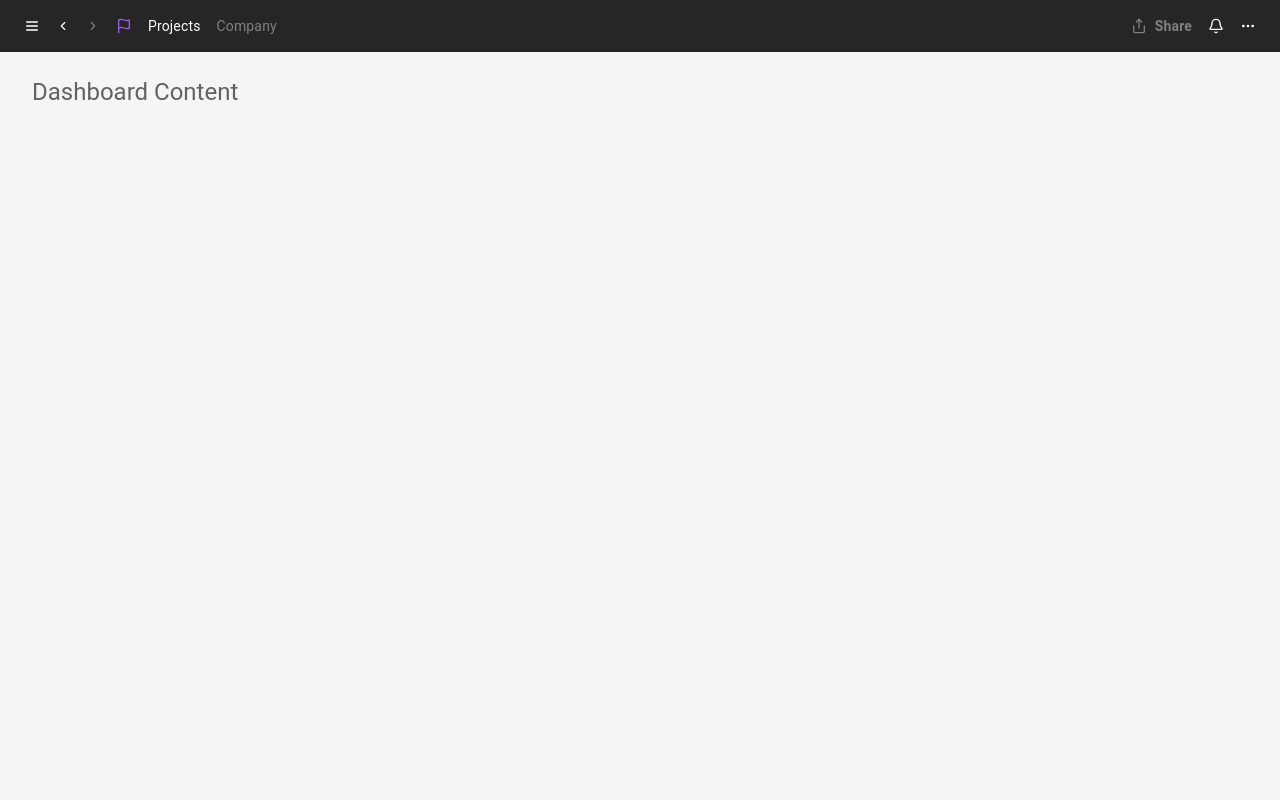
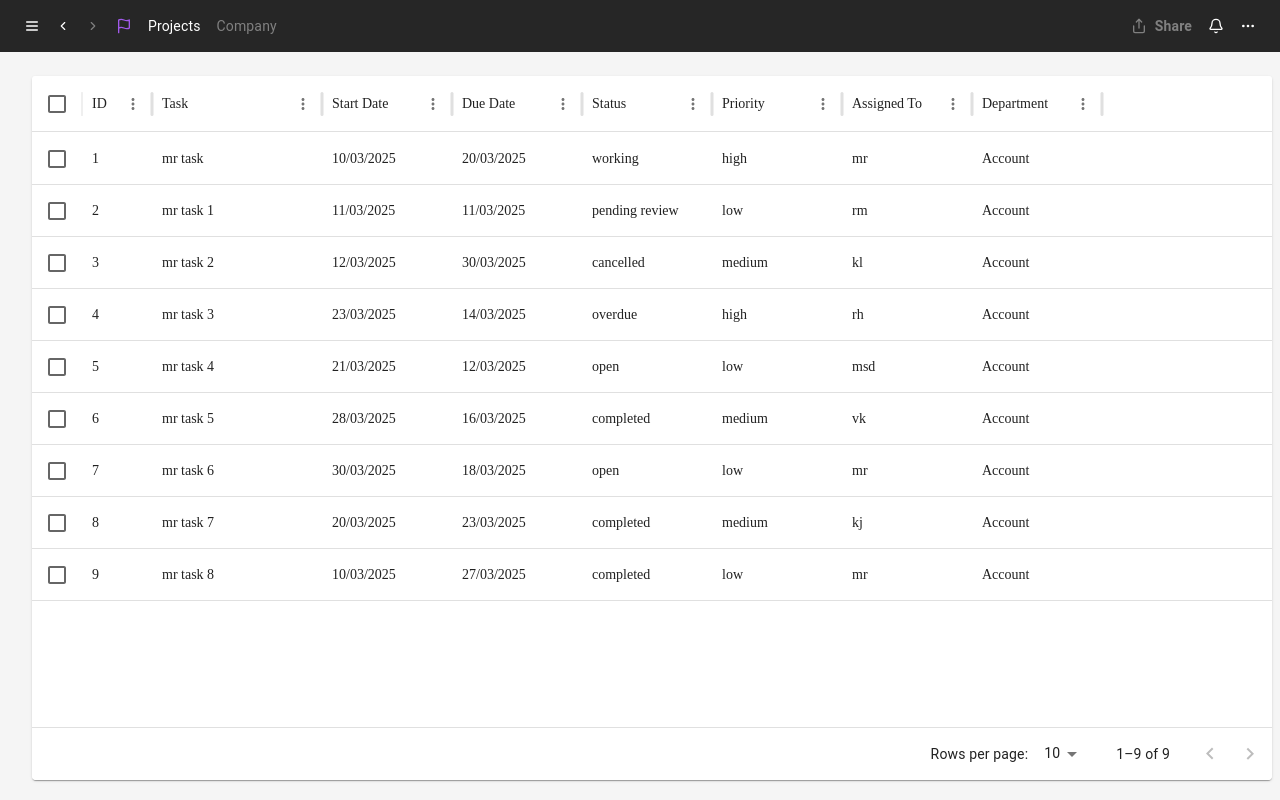
Before and after one commit to reddymanyam/heightss, a React (Vite) app: page /heightss/dashboard in a window 1280 px wide. Built offline with nearby package versions, Linux system fonts and the light colour scheme.

Commit message:
data grid table is implemented

```diff
--- a/src/components/dashboard/Dashboard.jsx
+++ b/src/components/dashboard/Dashboard.jsx
@@ -60,8 +60,8 @@ const Dashboard = () => {
       >
         <Navbar handleToggleSideBar={handleToggleSideBar} isSidebarPinned={isSidebarPinned} />
         <Box sx={{ p: "24px 8px 8px 32px",  }}>
-          <Typography variant="h5" sx={{ color: "text.secondary" }}>Dashboard Content</Typography>
-          {/* <TaskTable /> */}
+          {/* <Typography variant="h5" sx={{ color: "text.secondary" }}>Dashboard Content</Typography> */}
+          <TaskTable />
         </Box>
       </Box>
     </Stack>
--- a/src/components/taskTable/TaskTable.jsx
+++ b/src/components/taskTable/TaskTable.jsx
@@ -4,7 +4,7 @@ import Paper from '@mui/material/Paper';
 
 const columns = [
   { field: 'id', headerName: 'ID', width: 70, editable: false },
-  { field: 'task', headerName: 'Task', width: 250, editable: true },
+  { field: 'task', headerName: 'Task', width: 170, editable: true },
   { field: 'startdate', headerName: 'Start Date', width: 130, editable: true },
   { field: 'duedate', headerName: 'Due Date', width: 130, editable: true },
   { field: 'status', headerName: 'Status', width: 130, editable: true },
@@ -41,7 +41,7 @@ export default function TaskTable() {
   };
 
   return (
-    <Paper sx={{ width: "100%", height: "88vh" }}>
+    <Paper sx={{ maxWidth:"1400px", height: "88vh" }}>
       <DataGrid
         rows={rowsData}
         columns={columns}
```
